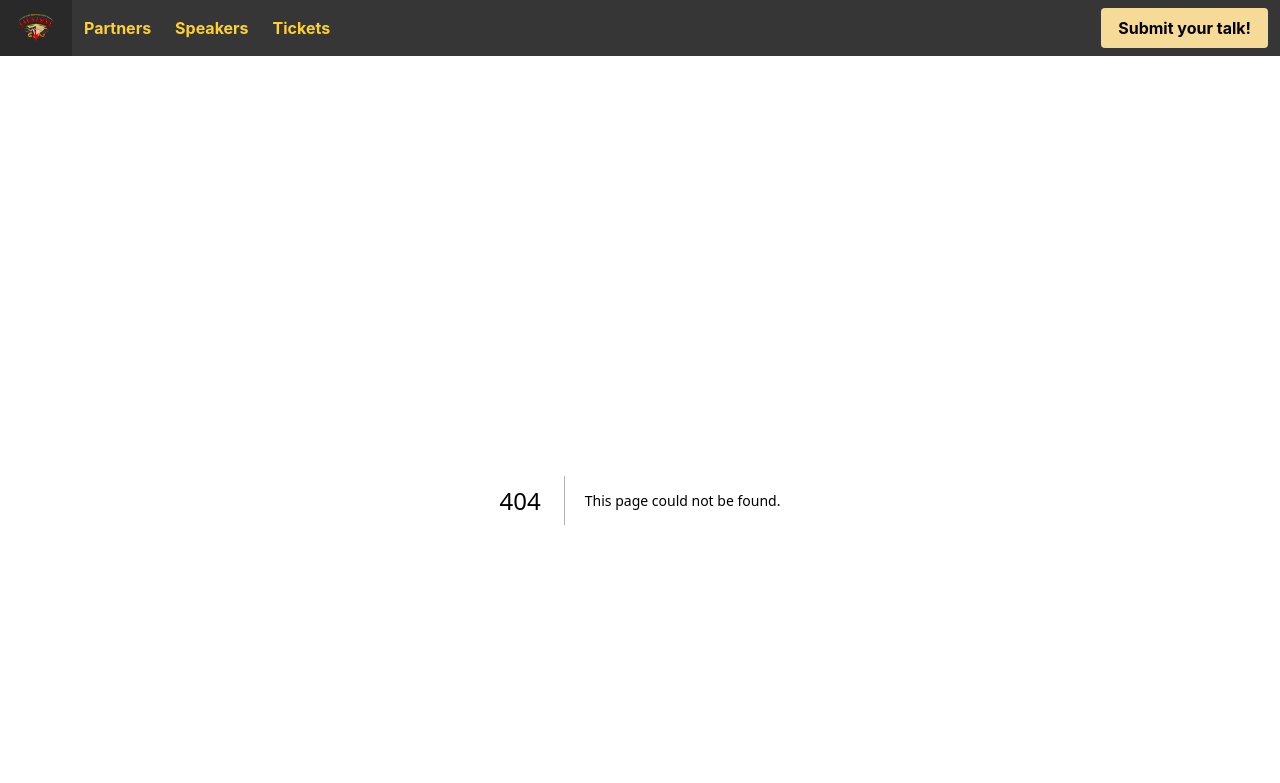
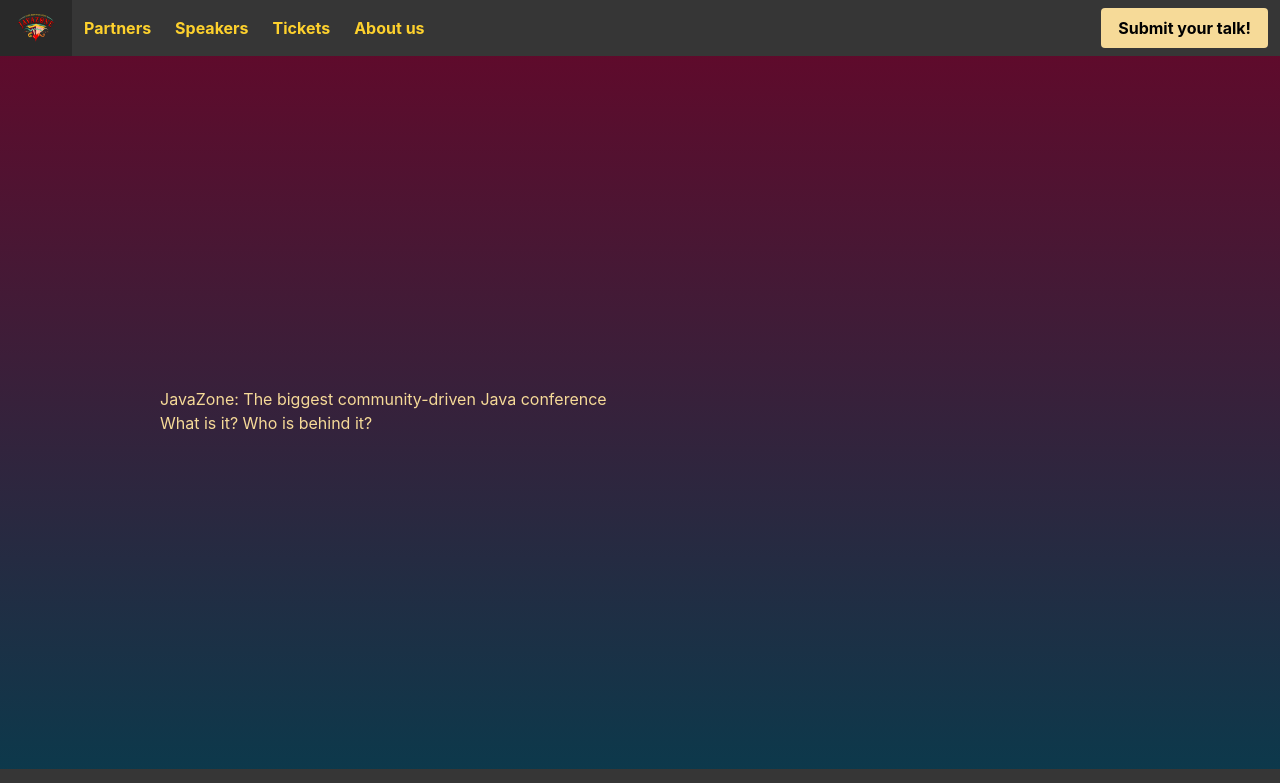
Before and after one commit to javaBin/2023.javazone.no, a Next.js app: page /about in a window 1280 px wide. Before the commit this address had no page. Shown: the top 783 px of the page. Built offline with nearby package versions, Linux system fonts and the light colour scheme.

Commit message:
La til siden og litt tekst

```diff
--- /dev/null
+++ b/app/about/page.tsx
@@ -0,0 +1,8 @@
+export default function About() {
+  return (
+    <div>
+      <h1>JavaZone: The biggest community-driven Java conference</h1>
+      <h2>What is it? Who is behind it?</h2>
+    </div>
+  )
+}
--- a/app/header.tsx
+++ b/app/header.tsx
@@ -54,6 +54,13 @@
           >
             Tickets
           </Link>
+          <Link
+            className={`navbar-item`}
+            style={{ color: '#FED12D', fontWeight: 'bold' }}
+            href="/about"
+          >
+            About us
+          </Link>
         </div>
 
         <div className="navbar-end">
```
